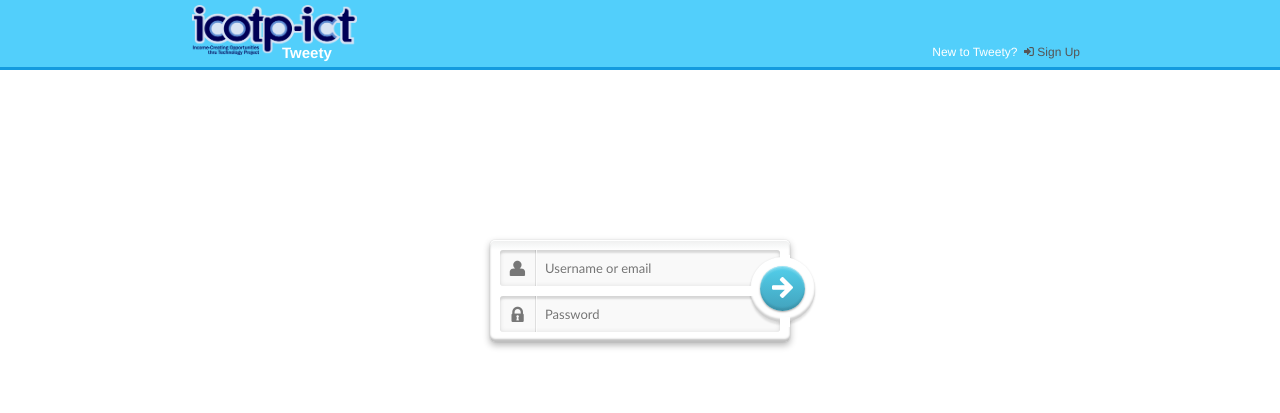
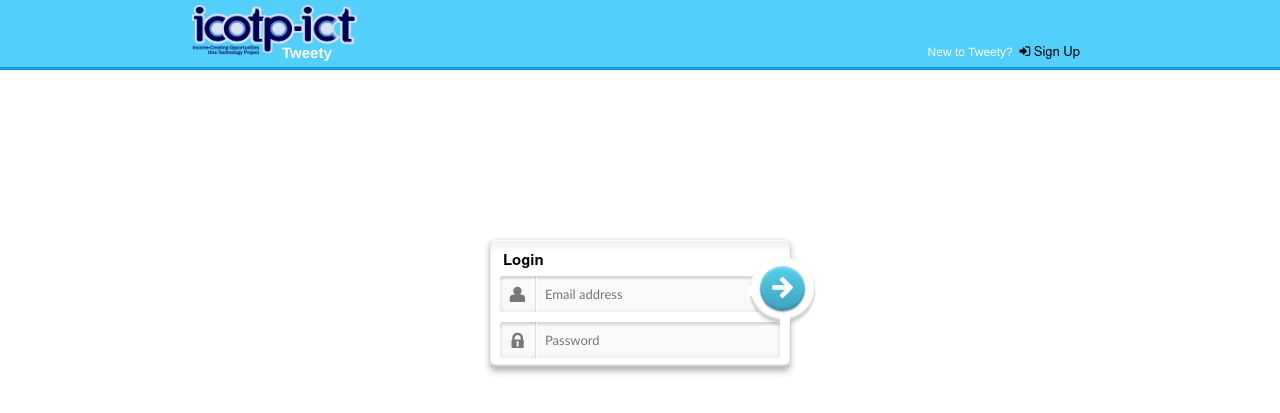
Before and after one commit to sharkmaster999/TweetyFinal, a PHP site: page /login.php in a window 1280 px wide. Shown: the top 413 px of the page. Run offline with PHP 8.4, Linux system fonts and the light colour scheme.

Commit message:
Some changes occurs. Please take a note.

```diff
--- a/css/login.css
+++ b/css/login.css
@@ -85,15 +85,38 @@ body{
 }
 
 .error_login{
-    background-color: rgb(200,20,20);
+    border: solid 1px;
+    padding: 10px;
+    width: 100px;
+    margin: 0 auto;
 }
 
 .error_login span{
-    color: white;
+    color: red;
     font-size: 12px;
     text-decoration: none;
     font-weight: bold;
-    font-family: Nimbus Sans L, helvetica, segoe, serif;
+    font-family: Nimbus Sans L, helvetica, segoe;
+}
+
+.sign_upLink{
+    text-decoration: none;
+    font-family: Nimbus Sans;
+    font-size: 13px;
+    color: black;
+}
+
+#sign_upLink{
+    font-family: Nimbus Sans;
+    font-size: 13px;
+    color: black;
+}
+
+#sign_upLink:hover{
+    font-family: Nimbus Sans;
+    font-size: 13px;
+    color: black;
+    text-decoration: underline;
 }
 
 .div_sign{
@@ -140,45 +163,14 @@ body{
     font-weight: normal;
     font-family: Nimbus Sans L, helvetica, segoe, serif;
 }
-
-.div_login{
-    float: left;
-    height: 200px;
+.div_wrapper_login{
     padding: 3px;
-    border: solid 1px gray;
+    margin-bottom: 2px;
 }
 
-.span_lab{
-    padding: 3px;
-    color: white;
-    border: solid 1px gray;
-}
-
-.div_sign_up{
-    background: none;
-    height: auto;
-    width: auto;
-}
-
-#tbl_sign_up tr td{
-    padding: 4px;
-}
-
-#tbl_sign_up tffot tr td{
-    padding: 0px;
-}
-
-#tbl_sign_up tfoot tr td{
-}
-
-.div_sign_up_lab{
-    width: 300px;
-    color: #ffffff;
-    border-bottom: solid 1px gray;
-}
-
-.label_span_sign{
-    color: white;
-    font-size: 19px;
+.lab_login{
+    color: black;
+    font-family: Nimbus Sans;
+    font-size: 15px;
     font-weight: bold;
 }
--- a/dao/UserDAO.php
+++ b/dao/UserDAO.php
@@ -43,15 +43,14 @@
 
             if(isset($_SESSION['email']) && isset($_SESSION['pass'])){
 
-                $stmt = $this->dbcon->prepare("UPDATE accounts SET status=1 WHERE emailaddress=?;");
+                $stmt = $this->dbcon->prepare("UPDATE accounts SET status=0 WHERE emailaddress=?;");
                 $stmt->bindParam(1,$email);
                 $stmt->execute();
+                $this->close();
 
                 session_unset();
                 session_destroy();
                 header("Location: login.php");
-
-                $this->close();
             }
 
         }
--- a/index.php
+++ b/index.php
@@ -8,7 +8,7 @@
         $email = $_SESSION['email'];
     }
 ?>
-
+<!-- This is tweety home -->
 <html>
 <head>
     <link href="css/login_bootstrap.css" rel="stylesheet">
--- /dev/null
+++ b/js/user.js
@@ -0,0 +1,35 @@
+$(document).ready(function(){
+
+   $('#loginBtn').click(function(){
+
+       var inval_email = $('#email').val().match(/\S+@\S+\.\S+/);
+       var email = $('#email').val();
+       var pass = $('#pass').val();
+
+       if(email == "" || pass == ""){
+           alert("All fields are required!");
+           return false;
+       }else if(email == "" || email == null || inval_email == false){
+           alert("Invalid Email Address!");
+           $('#email').focus();
+           return false;
+       }else if(pass == "" || pass == null){
+           alert("Password is empty!");
+           $('#pass').focus();
+           return false;
+       }else{
+           return true;
+       }
+   });
+
+});
+
+    function checkEmail() {
+        var email = document.getElementById('email');
+        var filter = /^([a-zA-Z0-9_\.\-])+\@(([a-zA-Z0-9\-])+\.)+([a-zA-Z0-9]{2,4})+$/;
+        if (!filter.test(email.value)) {
+            alert('Please provide a valid email address!');
+            $('#email').focus();
+            return false;
+        }
+    }
--- a/layout/login_header.php
+++ b/layout/login_header.php
@@ -11,7 +11,7 @@
                     </div>
 
                     <div class="div_sign">
-                        <span class="s_hide"><span style="color: white; font-size: 12px; font-weight:;">New to Tweety? &nbsp;<a href="sign-up.php" ><i class="icon-signin icon-white"></i> Sign Up</a></span>
+                        <span class="s_hide"><span style="color: white; font-size: 12px; font-weight:;">New to Tweety? &nbsp;<a href="sign-up.php" class="sign_upLink" ><i class="icon-signin icon-white"></i>&nbsp;<span id="sign_upLink">Sign Up</span></a></span>
                     </div>
 
                 </div>
--- a/login.php
+++ b/login.php
@@ -18,7 +18,7 @@
 
                 header("Location: index.php");
             }else{
-                echo "<script>alert('Error man!');</script>";
+                echo "<script>alert('Unknown user!');</script>";
             }
 
         }
@@ -35,47 +35,30 @@
     <link href="layout/login_header.php" rel="stylesheet">
     <link rel="stylesheet"href="css/login.css" type="text/css"/>
     <link rel="stylesheet" type="text/css" href="css/style.css" />
+    <script src="js/user.js"></script>
     <script src="js/modernizr.custom.63321.js"></script>
     <title>Tweety | Login</title>
 </head>
 <body>
     <?php include 'layout/login_header.php'; ?>
 
-    <!--<div class="outer" align="center" >
-        <div class="body" >
-            <div class="error_login">
-                <span><?php /*if (isset($errMsg)) echo $errMsg; */?></span>
-            </div>
-            <div class="inner_body" align="left" >
-
-                <!--Logging in-->
-                <!--<form class="form-horizontal" action="login.php" method="post">
-                    Email Address: <input type="text" class="input-large" id="email" name="email"/><br />
-                    Password:      <input type="password" id="password" name="pass"/><br/>
-                    <button type="submit" >Submit</button> &nbsp; <button type="reset">Clear</button>
-                </form>
-
-                <!--Sign-up-->
-
-           <!-- </div>
-        </div>
-    </div>-->
-
-
     <div class="container">
         <br><br><br><br><br><br><br><br><br><br>
         <section class="main">
-            <form class="form-1" action="login.php" method="post">
+            <form class="form-1" action="login.php" method="post" onsubmit="return checkEmail();">
+                <div class="div_wrapper_login">
+                    <span class="lab_login">Login</span>
+                </div>
                 <p class="field">
-                    <input type="text" name="email" placeholder="Username or email">
+                    <input type="text" name="email" id="email" placeholder="Email address">
                     <i class="icon-user icon-large"></i>
                 </p>
                 <p class="field">
-                    <input type="password" name="pass" placeholder="Password">
+                    <input type="password" name="pass" id="pass" placeholder="Password">
                     <i class="icon-lock icon-large"></i>
                 </p>
                 <p class="submit">
-                    <button type="submit" name="submit"><i class="icon-arrow-right icon-large"></i></button>
+                    <button type="submit" name="submit" id="loginBtn"><i class="icon-arrow-right icon-large"></i></button>
                 </p>
             </form>
         </section>
--- a/logout.php
+++ b/logout.php
@@ -5,7 +5,7 @@
 
     $action = new UserDAO();
 
-    $email = $_SESSION['emailadd'];
+    $email = $_SESSION['email'];
 
     $action->user_logout($email);
 ?>
```
